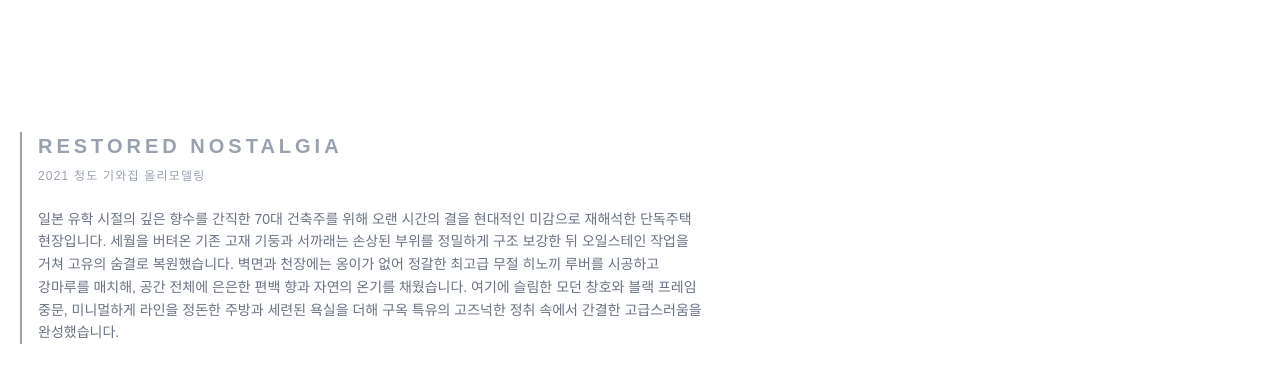
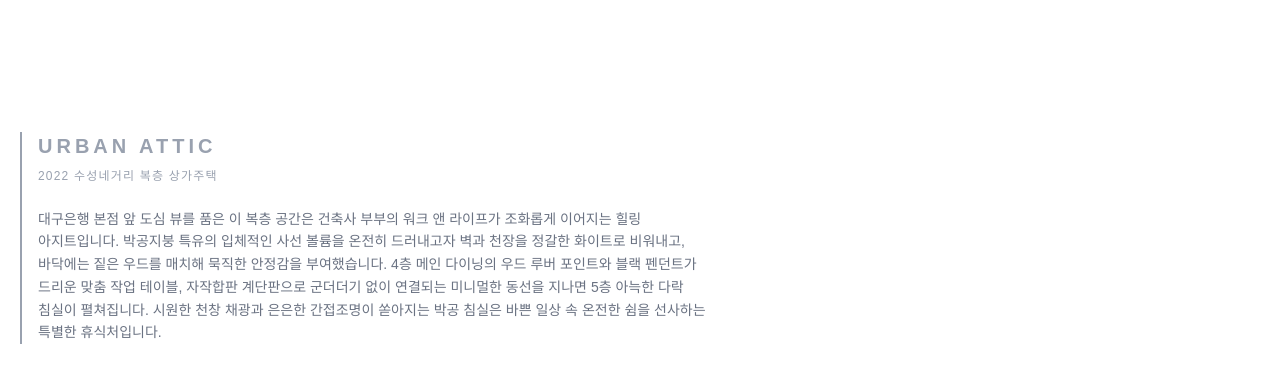
Before and after one commit to bio-arch-dev/onj-site, a Vue app: page /residential in a window 1280 px wide. Shown: the part 5700-6090 px from the top of the page. Built offline with nearby package versions, Linux system fonts and the light colour scheme; a web font is replaced by a local one.

Commit message:
포폴추가

```diff
--- a/src/components/ProjectList.vue
+++ b/src/components/ProjectList.vue
@@ -20,7 +20,7 @@
         </div>
         <p
           v-if="project.comment"
-          class="font-SUIT mt-4 hidden max-w-2xl text-sm leading-relaxed font-light break-keep text-gray-500 md:block"
+          class="font-SUIT mt-3 block max-w-2xl text-xs leading-relaxed font-light break-keep text-gray-500 sm:mt-4 sm:text-sm"
         >
           {{ project.comment }}
         </p>
--- a/src/data/commercial.js
+++ b/src/data/commercial.js
@@ -168,6 +168,33 @@ export const commercialProjects = [
     ],
   },
   {
+    title: 'LINEAR CONTRAST',
+    location: '2021 혁신도시 사무실',
+    category: '기타',
+    comment:
+      '천정과 벽, 바닥을 올 화이트로 정돈해 시각적 한계를 지우고 개방감을 극대화한 사무실입니다. 입체적인 간접조명 라인을 섬세하게 레이어드하고, 센터의 장과 카펫에 매트한 블랙을 매치해 절제된 모노톤 대비를 완성했습니다. 고정된 파티션을 과감히 덜어내는 대신 대형 슬라이딩 무빙월을 적용하여, 평소에는 시원하게 트인 하나의 공간으로 쓰다가 필요에 따라 유연하게 분리되는 가변형 조닝을 구현했습니다.',
+    images: [
+      'https://res.cloudinary.com/dc50dnaqy/image/upload/v1791766161/DSC00330-HDR_rwx0s0.jpg',
+      'https://res.cloudinary.com/dc50dnaqy/image/upload/v1791766160/DSC00233-HDR_qdveos.jpg',
+      'https://res.cloudinary.com/dc50dnaqy/image/upload/v1791766161/DSC00264-HDR_kjggco.jpg',
+      'https://res.cloudinary.com/dc50dnaqy/image/upload/v1791766162/DSC00402-HDR_wdqehb.jpg',
+      'https://res.cloudinary.com/dc50dnaqy/image/upload/v1791766162/DSC00501-HDR_juohbf.jpg',
+      'https://res.cloudinary.com/dc50dnaqy/image/upload/v1791766161/DSC00258-HDR_x8pmyp.jpg',
+      'https://res.cloudinary.com/dc50dnaqy/image/upload/v1791766161/DSC00249-HDR_p7yt0u.jpg',
+      'https://res.cloudinary.com/dc50dnaqy/image/upload/v1791766161/DSC00285-HDR_q3iukk.jpg',
+    ],
+    altTexts: [
+      '대구 인테리어 전문 온재가 연출한 모던 오피스 블랙 라인이 돋보이는 전체 전경',
+      '빛의 음영만으로 깊이감을 완성한 대구 인테리어. 라인 간접조명과 순백색 마감재의 조화가 돋보이는 온재의 상업 공간 설계',
+      '미니멀한 디자인과 기능성을 동시에 잡은 대구 인테리어. 화이트 슬라이딩 월로 깔끔한 면 분할을 완성한 온재의 디테일',
+      '사무실 인테리어 탕비 공간. 포인트 펜던트 조명과 플랜트 액자로 아늑한 무드를 조성한 온재의 리프레시 룸 전경',
+      '연속된 라인 조명 디테일이 돋보이는 대구 사무실 인테리어. 온재가 맞춤 제작한 벽면 일체형 수납장과 끊김 없는 간접 라이팅.',
+      '가벽 없이 빛으로 공간을 분리한 대구 사무실 인테리어. 천정 라인 조명 설계로 업무 영역을 자연스럽게 구분한 온재의 조닝 기법.',
+      '사용 목적에 따라 공간이 변형되는 대구 인테리어 설계. 온재의 슬라이딩 도어로 데드스페이스 없이 완성한 스마트 조닝',
+      '탕비 공간과 파우더존의 마감재 톤을 일치시켜 단정하게 연출한 온재의 디테일한 앵글',
+    ],
+  },
+  {
     title: 'HAIR ATELIER',
     location: '2020 버르장머리 미용실',
     category: '미용실',
--- a/src/data/residential.js
+++ b/src/data/residential.js
@@ -159,6 +159,32 @@ export const residentialProjects = [
     ],
   },
   {
+    title: 'URBAN ATTIC',
+    location: '2022 수성네거리 복층 상가주택',
+    comment:
+      '대구은행 본점 앞 도심 뷰를 품은 이 복층 공간은 건축사 부부의 워크 앤 라이프가 조화롭게 이어지는 힐링 아지트입니다. 박공지붕 특유의 입체적인 사선 볼륨을 온전히 드러내고자 벽과 천장을 정갈한 화이트로 비워내고, 바닥에는 짙은 우드를 매치해 묵직한 안정감을 부여했습니다. 4층 메인 다이닝의 우드 루버 포인트와 블랙 펜던트가 드리운 맞춤 작업 테이블, 자작합판 계단판으로 군더더기 없이 연결되는 미니멀한 동선을 지나면 5층 아늑한 다락 침실이 펼쳐집니다. 시원한 천창 채광과 은은한 간접조명이 쏟아지는 박공 침실은 바쁜 일상 속 온전한 쉼을 선사하는 특별한 휴식처입니다.',
+    images: [
+      'https://res.cloudinary.com/dc50dnaqy/image/upload/v1791764606/EFAA_5%EC%B8%B5_%EC%A3%BC%EA%B0%84_-_14_rfzjd7.jpg',
+      'https://res.cloudinary.com/dc50dnaqy/image/upload/v1791764604/EFAA_5%EC%B8%B5_%EC%A3%BC%EA%B0%84_-_1_hb9nch.jpg',
+      'https://res.cloudinary.com/dc50dnaqy/image/upload/v1791764606/EFAA_5%EC%B8%B5_%EC%A3%BC%EA%B0%84_-_63_hdze6x.jpg',
+      'https://res.cloudinary.com/dc50dnaqy/image/upload/v1791764607/EFAA_5%EC%B8%B5_%EC%A3%BC%EA%B0%84_-_82_tig4bu.jpg',
+      'https://res.cloudinary.com/dc50dnaqy/image/upload/v1791764606/EFAA_5%EC%B8%B5_%EC%A3%BC%EA%B0%84_-_7_ial8pc.jpg',
+      'https://res.cloudinary.com/dc50dnaqy/image/upload/v1791764605/EFAA_5%EC%B8%B5_%EC%A3%BC%EA%B0%84_-_13_gso9by.jpg',
+      'https://res.cloudinary.com/dc50dnaqy/image/upload/v1791764605/EFAA_5%EC%B8%B5_%EC%A3%BC%EA%B0%84_-_29_rfvfr4.jpg',
+      'https://res.cloudinary.com/dc50dnaqy/image/upload/v1791764606/EFAA_5%EC%B8%B5_%EC%A3%BC%EA%B0%84_-_32_vq2j8c.jpg',
+    ],
+    altTexts: [
+      '대구 인테리어 온재 시공 박공지붕의 입체적 볼륨감과 짙은 우드 바닥이 어우러진 복층 거실 전경',
+      '온재 시공 천장 우드 루버 포인트와 대형 다이닝 테이블이 돋보이는 대구 주택 인테리어',
+      '대구 온재 인테리어 은은한 간접조명과 천창 채광으로 개방감을 극대화한 아늑한 박공 다락방',
+      '대구 온재 익스테리어 바쁜 일상 속 프라이빗한 휴식을 선사하는 루프탑 테라스 전경',
+      '대구 인테리어 온재 건축사 부부의 미니멀한 감성을 담아낸 선과 면이 살아있는 복층 주거 공간 뷰',
+      '서재 인테리어 바닥 톤과 맞춘 짙은 우드 제작 테이블과 모던한 블랙 펜던트 조명 공간',
+      '미니멀한 화이트 벽면과 자작합판 디딤판으로 간결하게 연결한 복층 계단실',
+      '온재 욕실 인테리어 짙은 다크 타일과 은은한 간접등, 무문선 마감으로 완성한 감각적인 화장실',
+    ],
+  },
+  {
     title: 'RESTORED NOSTALGIA',
     location: '2021 청도 기와집 올리모델링',
     comment:
--- a/src/views/CommercialView.vue
+++ b/src/views/CommercialView.vue
@@ -69,7 +69,7 @@ import { commercialProjects } from '@/data/commercial'
 import ProjectList from '@/components/ProjectList.vue'
 import CategoryHero from '@/components/CategoryHero.vue'
 
-const categories = ['전체', '프랜차이즈 F&B', '미용실']
+const categories = ['전체', '프랜차이즈 F&B', '미용실', '기타']
 const activeCategory = ref('전체')
 
 const filteredProjects = computed(() => {
--- a/src/views/PublicView.vue
+++ b/src/views/PublicView.vue
@@ -6,7 +6,7 @@
       title-light="기획부터 서류까지,"
       title-dark="틀을 깨는 관공사 디자인."
       badge-title="CERTIFIED LICENSE, TRANSPARENT WORK"
-      brand-logo-text="PUBLIC ON."
+      brand-logo-text="STANDARD ON."
       brand-desc="관공서 입찰 및 계약 규정에 맞춘 체계적인 공정 관리와 하자 보증 시스템을 약속합니다."
     >
       <template #description>
```
